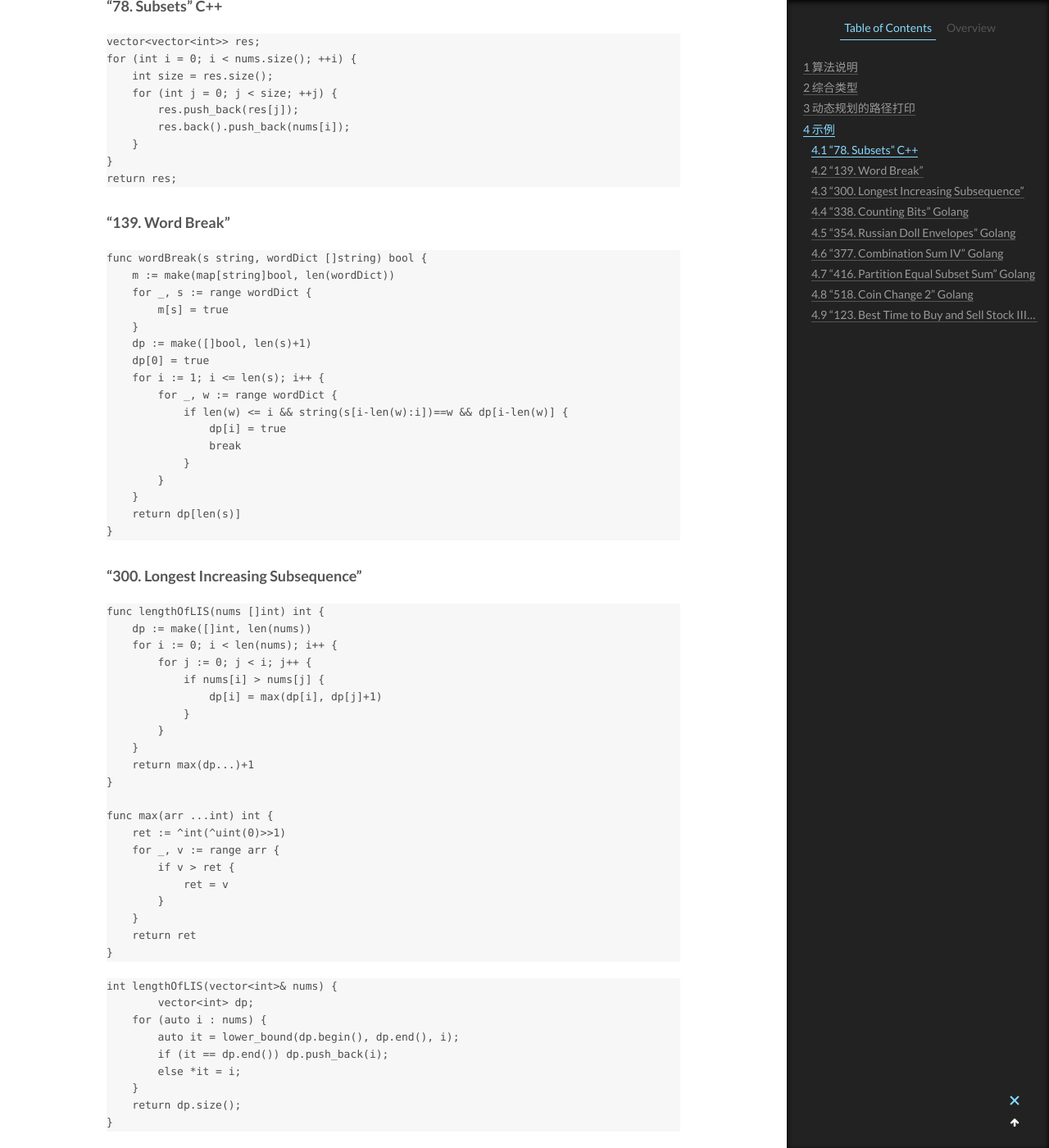
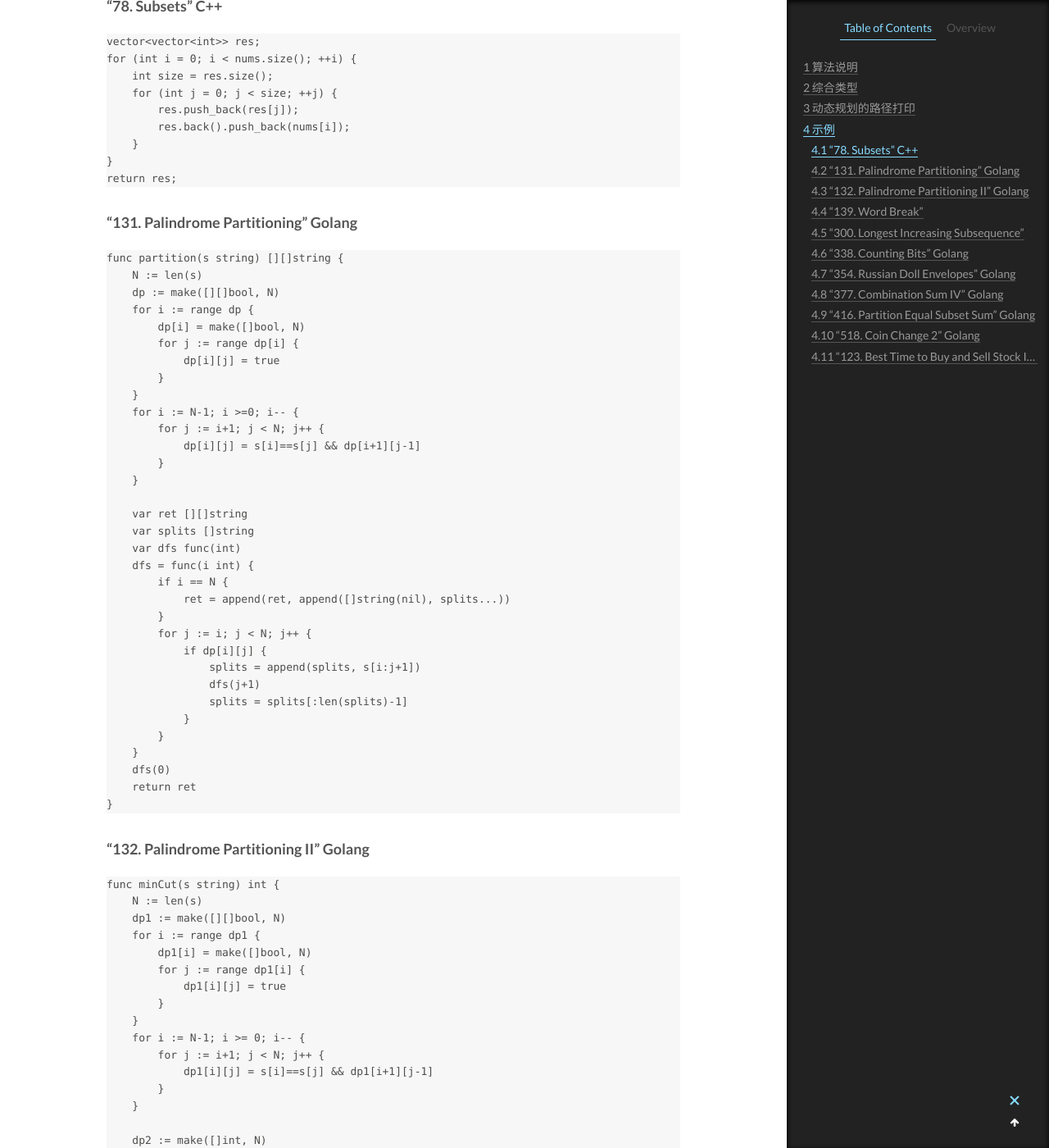
Before and after one commit to CodeHunter2006/CodeHunter2006.github.io, a Jekyll site: the page built from _posts/2021-01-02-Algorithm_DynamicPlanning.md, in a window 1280 px wide and 1400 px high, scrolled down 5231 px. Shown: the whole window at 82% size. Built offline with Jekyll 4.4.1, drawn with Linux system fonts in a browser that asks for light colours; some of the changed text lies outside the part shown.

Commit message:
[doc]: add contents.

````diff
--- a/_posts/2021-01-02-Algorithm_DynamicPlanning.md
+++ b/_posts/2021-01-02-Algorithm_DynamicPlanning.md
@@ -191,6 +191,78 @@ for (int i = 0; i < nums.size(); ++i) {
     }
 }
 return res;
+```
+
+### "131. Palindrome Partitioning" Golang
+
+```Go
+func partition(s string) [][]string {
+    N := len(s)
+    dp := make([][]bool, N)
+    for i := range dp {
+        dp[i] = make([]bool, N)
+        for j := range dp[i] {
+            dp[i][j] = true
+        }
+    }
+    for i := N-1; i >=0; i-- {
+        for j := i+1; j < N; j++ {
+            dp[i][j] = s[i]==s[j] && dp[i+1][j-1]
+        }
+    }
+
+    var ret [][]string
+    var splits []string
+    var dfs func(int)
+    dfs = func(i int) {
+        if i == N {
+            ret = append(ret, append([]string(nil), splits...))
+        }
+        for j := i; j < N; j++ {
+            if dp[i][j] {
+                splits = append(splits, s[i:j+1])
+                dfs(j+1)
+                splits = splits[:len(splits)-1]
+            }
+        }
+    }
+    dfs(0)
+    return ret
+}
+```
+
+### "132. Palindrome Partitioning II" Golang
+
+```Go
+func minCut(s string) int {
+    N := len(s)
+    dp1 := make([][]bool, N)
+    for i := range dp1 {
+        dp1[i] = make([]bool, N)
+        for j := range dp1[i] {
+            dp1[i][j] = true
+        }
+    }
+    for i := N-1; i >= 0; i-- {
+        for j := i+1; j < N; j++ {
+            dp1[i][j] = s[i]==s[j] && dp1[i+1][j-1]
+        }
+    }
+
+    dp2 := make([]int, N)
+    for i := range dp2 {
+        if dp1[0][i] {
+            continue
+        }
+        dp2[i] = math.MaxInt64
+        for j := 0; j < i; j++ {
+            if dp1[j+1][i] && dp2[j]+1 < dp2[i] {
+                dp2[i] = dp2[j]+1
+            }
+        }
+    }
+    return dp2[N-1]
+}
 ```
 
 ### "139. Word Break"
````
Also changed, not shown: _posts/2019-03-23-HighConcurrency_Redis_NetworkLock.md (+17 -1 lines), _posts/2020-12-27-LeetCode_Question_Category.md (+34 -0 lines), _posts/2021-03-06-Algorithm_DP_HuaHua.md (+50 -0 lines).
